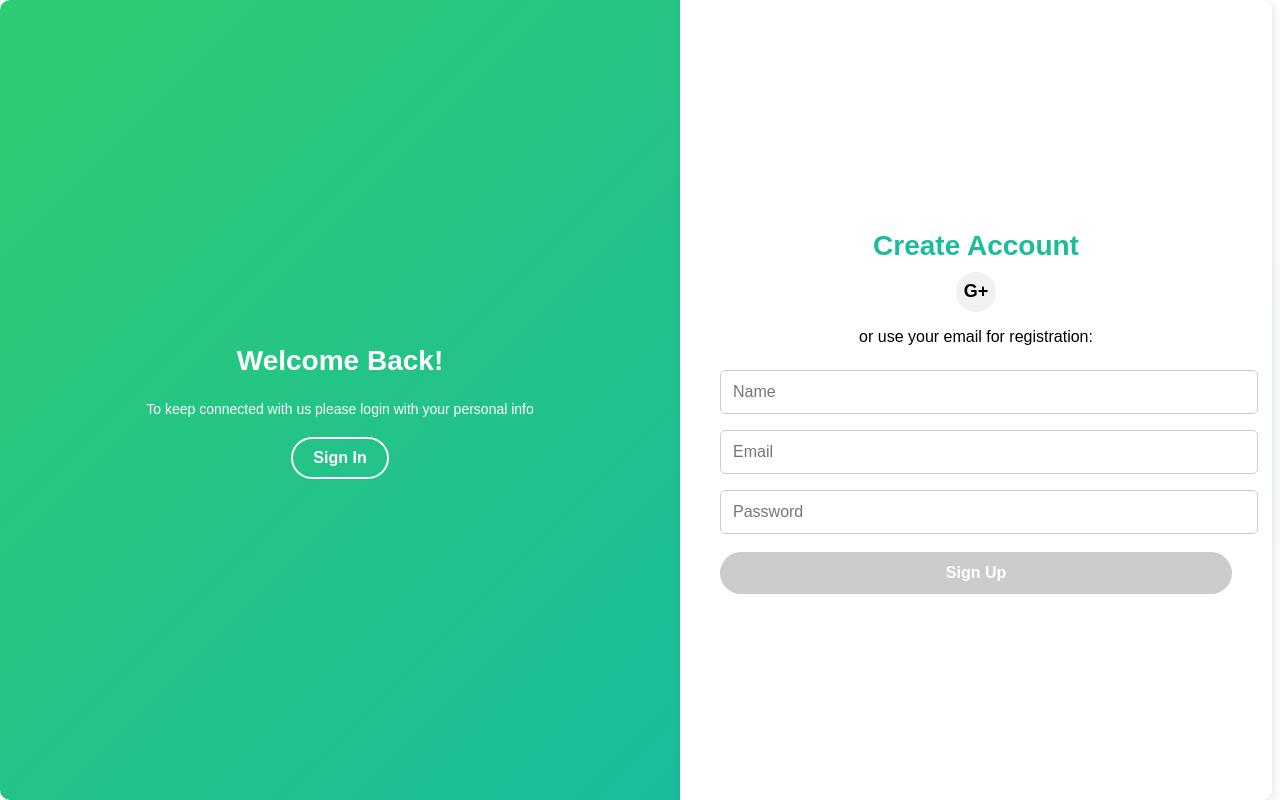
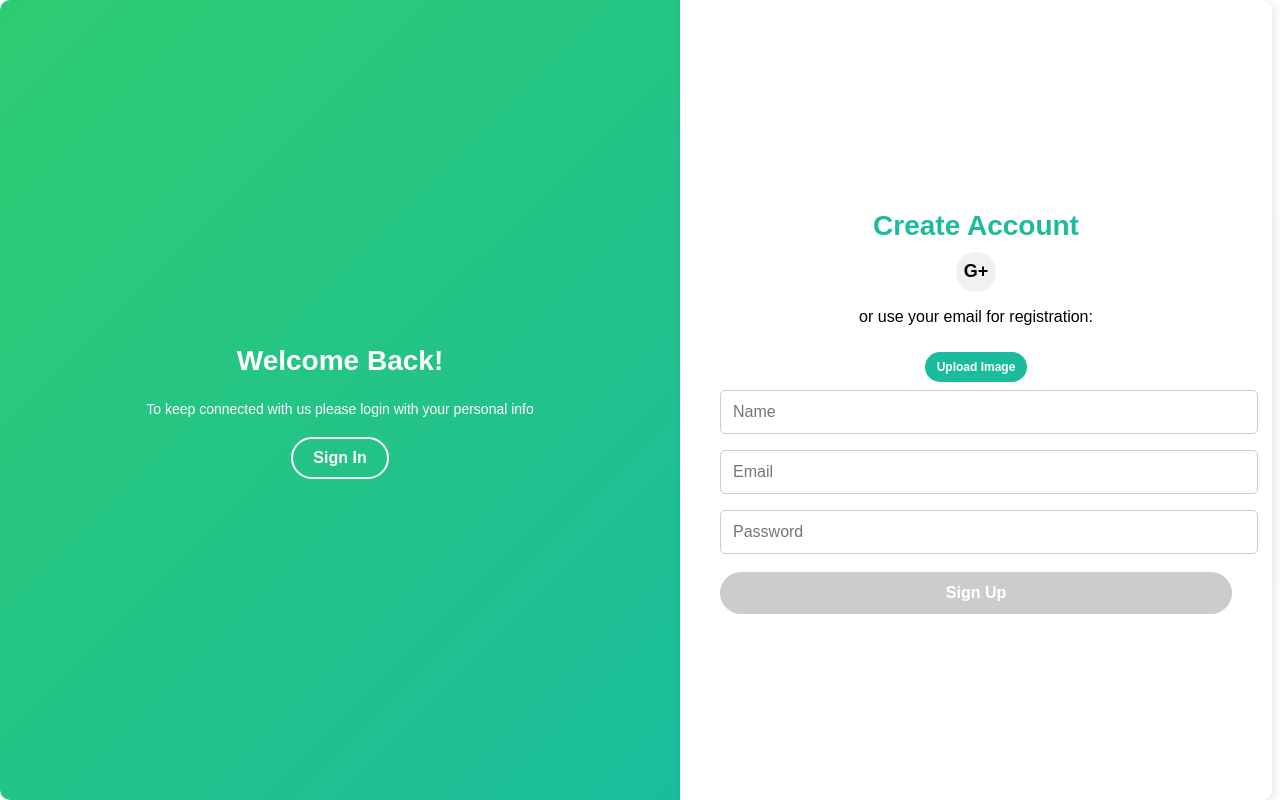
Before and after one commit to ortal124/web-final-UI, a React (Vite) app in the folder web-final-ui/: page /register in a window 1280 px wide. Built offline with nearby package versions, Linux system fonts and the light colour scheme.

Commit message:
add picture

```diff
--- a/web-final-ui/src/components/RegistrationForm.tsx
+++ b/web-final-ui/src/components/RegistrationForm.tsx
@@ -21,6 +21,7 @@ const schema = z.object({
         .string()
         .nonempty("Email is required")
         .email("Email must be in a valid format"),
+    profileImage: z.instanceof(File).optional(),
 });
 
 type RegisterFormData = z.infer<typeof schema>
@@ -30,7 +31,17 @@ const RegistrationForm: FC = () => {
     const { register, handleSubmit, formState: { errors, isValid } }
     = useForm<RegisterFormData>({ resolver: zodResolver(schema), mode: 'onChange' });
     const [error, setError] = useState<string | null>(null); // State for error message
+    const [profileImage, setProfileImage] = useState<File | null>(null);
+    const [preview, setPreview] = useState<string | null>(null);
 
+
+    const handleFileChange = (event: React.ChangeEvent<HTMLInputElement>) => {
+        if (event.target.files && event.target.files[0]) {
+            const file = event.target.files[0];
+            setProfileImage(file);
+            setPreview(URL.createObjectURL(file));
+        }
+    };
 
     const onSubmit = (data: RegisterFormData) => {
         try {
@@ -39,6 +50,7 @@ const RegistrationForm: FC = () => {
                 email: data.email,
                 password: data.password,
             }
+
             const { request } = userService.register(user)
             request.then((data) => {
                 const { request } = userService.login(user)
@@ -76,6 +88,18 @@ const RegistrationForm: FC = () => {
                         <button className="social-btn">G+</button>
                     </div>
                     <p>or use your email for registration:</p>
+                    <input type="file" onChange={handleFileChange} accept="image/*" style={{ display: "none" }}  id="fileInput"  />
+                    {preview && (
+                        <div className="image-preview-container">
+                            <img src={preview} alt="Profile Preview" className="profile-preview" />
+                        </div>
+                    )}
+                    <button
+                        type="button"
+                        className="upload-btn"
+                        onClick={() => document.getElementById("fileInput")?.click()}>
+                        {preview ? "Change Image" : "Upload Image"}
+                    </button>
                     <input {...register("username")} type="text" className="input" placeholder="Name" />
                     {errors.username && <p className="error">{errors.username.message}</p>}
 
--- a/web-final-ui/src/styles/AddPost.css
+++ b/web-final-ui/src/styles/AddPost.css
@@ -28,24 +28,6 @@
     height: 100px;
 }
 
-.upload-btn {
-    background: #1ABC9C;
-    border: none;
-    padding: 12px;
-    color: white;
-    font-size: 16px;
-    font-weight: bold;
-    border-radius: 30px;
-    cursor: pointer;
-    width: 100%;
-    margin-top: 10px;
-    transition: 0.3s;
-}
-
-.upload-btn:hover {
-    background: #16A085;
-}
-
 .error {
     color: red;
     font-size: 12px;
--- a/web-final-ui/src/styles/auth.css
+++ b/web-final-ui/src/styles/auth.css
@@ -143,3 +143,36 @@
     background: #ccc;
     cursor: not-allowed;
 }
+
+.upload-btn {
+    background: #1ABC9C;
+    border: none;
+    padding: 8px;
+    color: white;
+    font-size: 12px;
+    font-weight: bold;
+    border-radius: 30px;
+    cursor: pointer;
+    transition: 0.3s;
+    width: 20%;
+    margin-top: 10px;
+}
+
+.upload-btn:hover {
+    background: #16A085;
+}
+
+.image-preview-container {
+    display: flex;
+    justify-content: center;
+    align-items: center;
+    margin-top: 15px;
+}
+
+.profile-preview {
+    width: 120px;
+    height: 120px;
+    border-radius: 50%;
+    object-fit: cover;
+    border: 3px solid #1ABC9C;
+}
```
